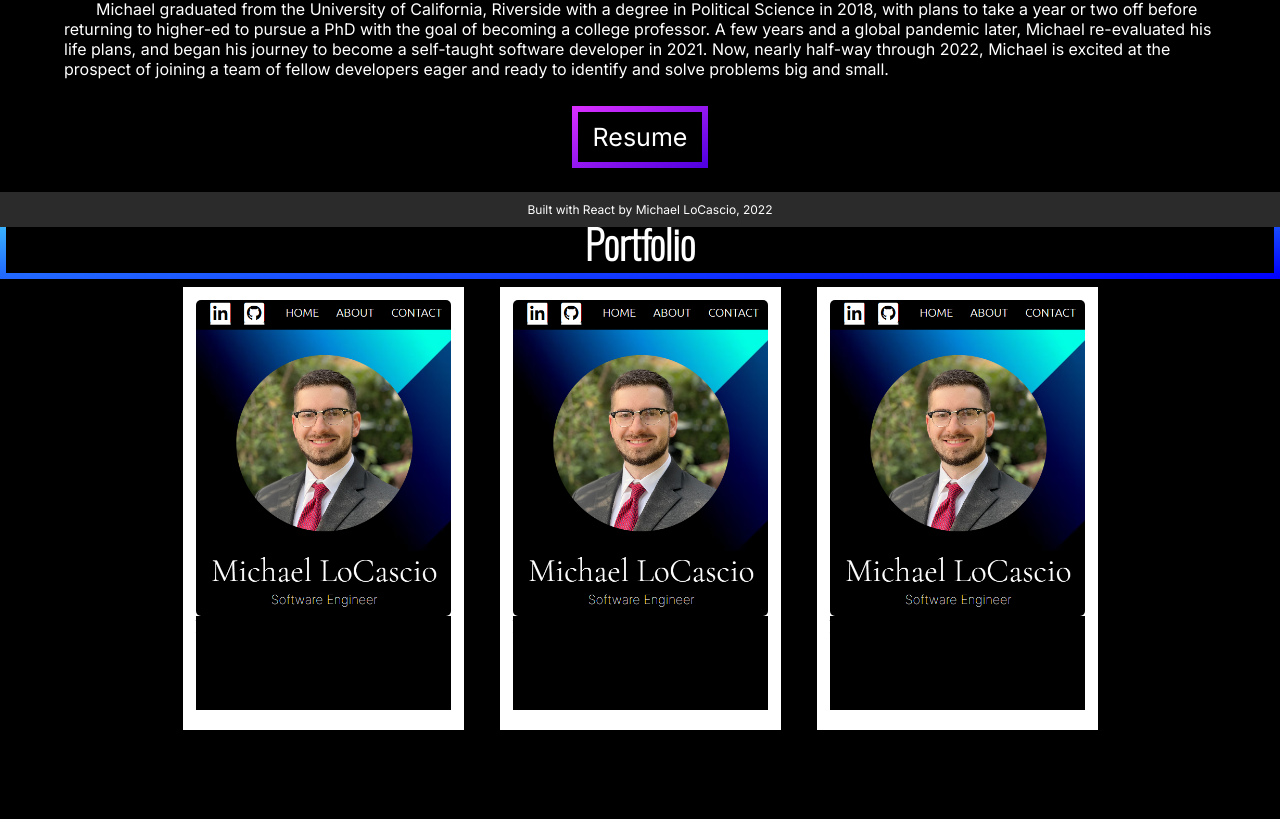
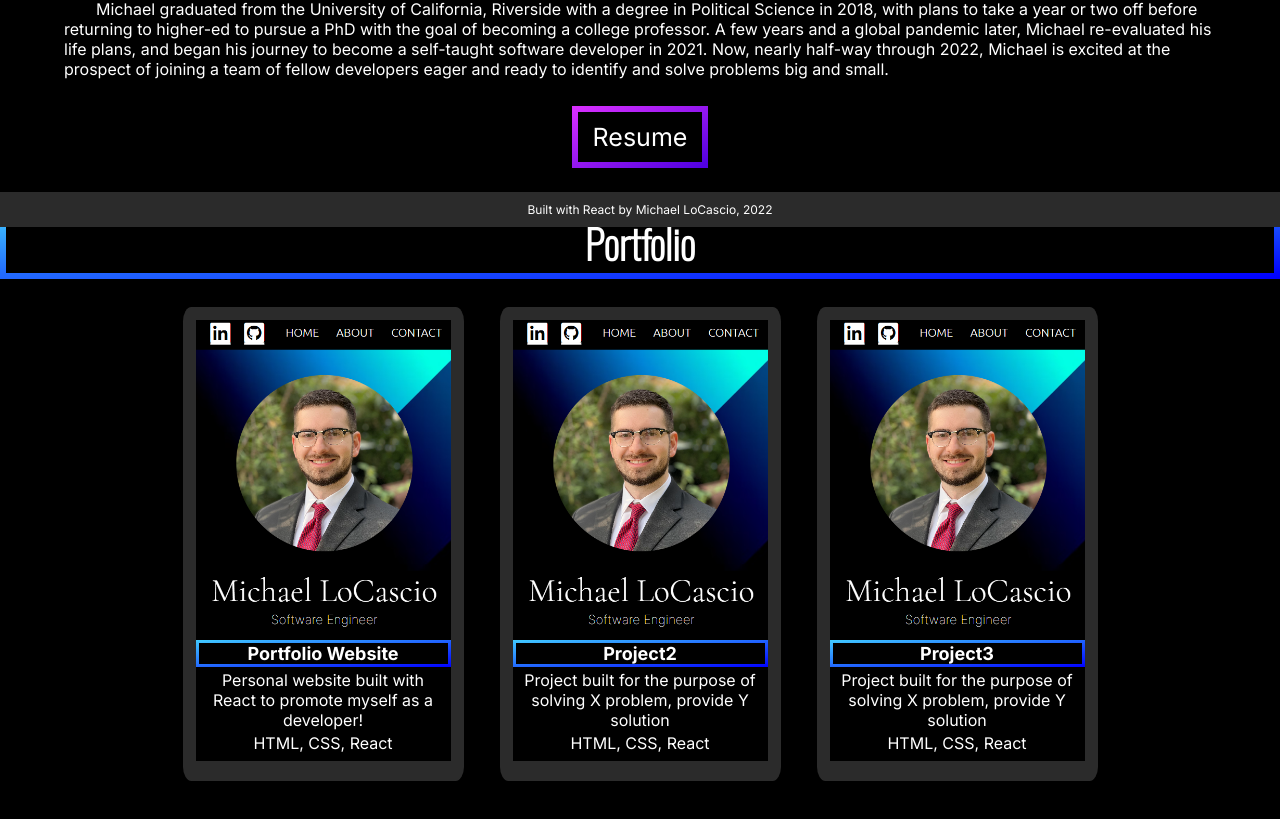
Before and after one commit to Gitmsl/msl-website, a React (Create React App) app: page / in a window 1280 px wide. Shown: the part 573-1392 px from the top of the page. Before the commit the page ends 1351 px from the top, so only its background shows below. Built offline with nearby package versions, Linux system fonts and the light colour scheme.

Commit message:
Portfolio update 7/20/22
Portfolio item cards are fully reusable components, clickable links designed to return to their corresponding github pages, flexwrap for proper scaling depending on screen size. Easy to update using props.

```diff
--- a/src/portfolio/Portfolio.jsx
+++ b/src/portfolio/Portfolio.jsx
@@ -1,16 +1,35 @@
 import React from 'react'
 import "./portfolio.css"
 import PortfolioItem from "./PortfolioItem"
+import portImg from '../images/PortfolioSiteSs.png'
+// import each projImg as variable
 
 export default function Portfolio() {
     return(
         <div>
             <h1 className="portfolioTitle">Portfolio</h1>
         <div className="portfolio">
-
-            <PortfolioItem />
-            <PortfolioItem />
-            <PortfolioItem />
+            <PortfolioItem
+                projLink="https://github.com/Gitmsl/msl-website"
+                img={portImg}
+                projTitle="Portfolio Website"
+                itemDescription="Personal website built with React to promote myself as a developer!"
+                techUsed="HTML, CSS, React"
+            />
+            <PortfolioItem
+                projLink=""
+                img={portImg}
+                projTitle="Project2"
+                itemDescription="Project built for the purpose of solving X problem, provide Y solution"
+                techUsed="HTML, CSS, React"
+            />
+            <PortfolioItem
+                projLink=""
+                img={portImg}
+                projTitle="Project3"
+                itemDescription="Project built for the purpose of solving X problem, provide Y solution"
+                techUsed="HTML, CSS, React"
+            />
         </div>
         </div>
     )
--- a/src/portfolio/PortfolioItem.jsx
+++ b/src/portfolio/PortfolioItem.jsx
@@ -1,20 +1,18 @@
 import React from "react"
 import "./portfolio.css"
-import imageSrc from '../images/PortfolioSiteSs.png'
 
-export default function PortfolioItem() {
+export default function PortfolioItem(props) {
+    console.log(props)
     return(
-        <div className="portfolioItem">
-                <img src={imageSrc} className="portfolioImg" alt="Project preview"/>
-                <h3 className="projTitle">Project Title</h3>
-                <div className="itemDescription">
-                    <p>Description of project</p>
-                    <ul className="techUsed">
-                        <li>React.js</li>
-                        <li>HTML</li>
-                        <li>CSS</li>
-                    </ul>
+        <a className="portfolioItem" href={props.projLink} target="_blank" rel="noreferrer">
+        <div>
+                <img src={props.img} className="portfolioImg" alt="Project preview"/>
+                <h3 className="projTitle">{props.projTitle}</h3>
+                <div id="itemText">
+                    <p className="itemDescription">{props.itemDescription}</p>
+                    <p className="techUsed">{props.techUsed}</p>
                 </div>
         </div>
+        </a>
     )
 }
--- a/src/portfolio/portfolio.css
+++ b/src/portfolio/portfolio.css
@@ -1,15 +1,17 @@
 .portfolio {
     display: flex;
     justify-content: center;
-    /* flex-wrap: wrap; */
+    flex-wrap: wrap;
     gap: 36px;
+    color: white;
+    margin-bottom: 48px;
 }
 
 .portfolioTitle {
-    color: white;
     text-align: center;
     font-family: 'Oswald', sans-serif;
     font-size: 2.5rem;
+    color: white;
     border: solid 6px ; /*placeholder section separator*/
     border-image-source: linear-gradient(to bottom right, rgb(66, 205, 255), rgb(0, 0, 255) );
     border-image-slice: 4;
@@ -17,21 +19,53 @@
 }
 
 .portfolioItem {
+    color: white;
     flex-basis: 255px;
     box-shadow: 1px 1px 8px rgba(0, 0, 0, 0.25);
-    /* border-radius: 10px; */
     display: flex;
     flex-direction: column;
     padding: 13px;
     padding-bottom: 20px;
-    margin-bottom: 48px;
-    background-color: rgb(255, 255, 255);
+    margin-top: 20px;
+    /* margin-bottom: 48px; */
+    border-radius: 3%;
+    background-color: rgb(43, 43, 43);
+    text-decoration: none;
 }
 
 .portfolioImg {
     width: 100%;
     height: auto;
     align-self: center;
-    border-radius: 5px;
     object-fit: cover;
 }
+
+#itemText {
+    height: 94px;
+    font-family: 'Inter', sans-serif;
+    text-align: center;
+    text-decoration: none;
+}
+
+.projTitle {
+    font-size: 18px;
+    font-family: 'Inter', sans-serif;
+    text-align: center;
+    text-decoration: none;
+    border: solid 3px;
+    border-image-source: linear-gradient(to bottom right, rgb(66, 205, 255), rgb(0, 0, 255) );
+    border-image-slice: 4;
+}
+
+.itemDescription {
+    font-size: 16px;
+    padding: 3px 8px;
+}
+
+.techUsed {
+    display: inline-flex;
+    gap: 25px;
+    padding: 0 8px;
+    margin-bottom: 10px;
+    justify-content: center;
+}
```
